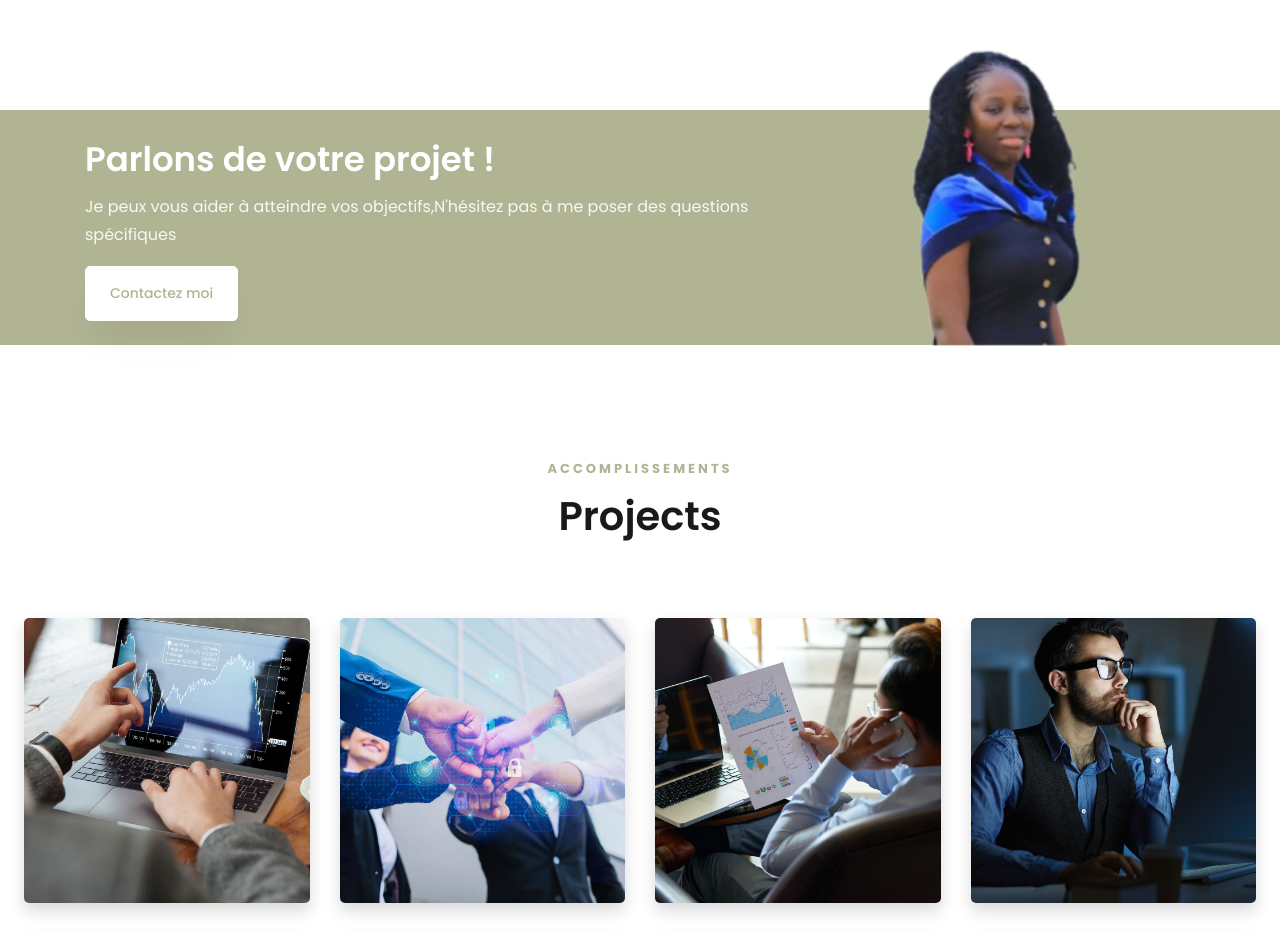
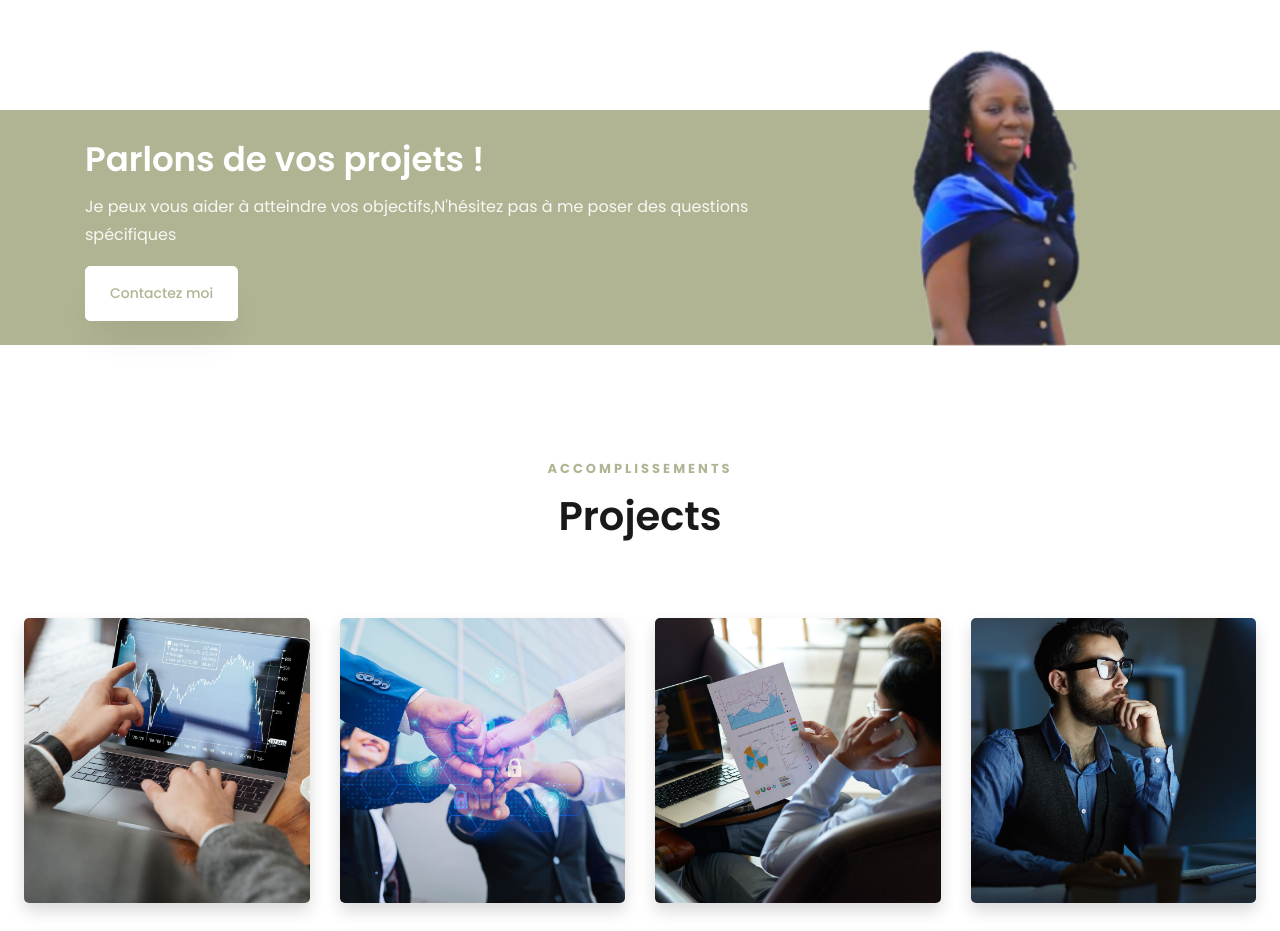
Before and after one commit to JADHA1996/porte-folio, a plain HTML site: page index.html in a window 1280 px wide. Shown: the part 4200-5131 px from the top of the page. Drawn offline with Linux system fonts and the light colour scheme; some packages are replaced by stand-ins of ours; no server answers; files whose address does not match are found by name.

Commit message:
en continue

```diff
--- a/index.html
+++ b/index.html
@@ -493,7 +493,7 @@
 			<div class="row justify-content-between">
 				<div class="col-md-8 col-lg-8 d-flex align-items-center">
 					<div class="w-100 py-4">
-						<h2>Parlons de votre projet ! </h2>
+						<h2>Parlons de vos projets ! </h2>
 						<p>Je peux vous aider à atteindre vos objectifs,N'hésitez pas à me poser des questions spécifiques</p>
 						<p class="mb-0"><a href="#" class="btn btn-white py-3 px-4">Contactez moi</a></p>
 					</div>
```
